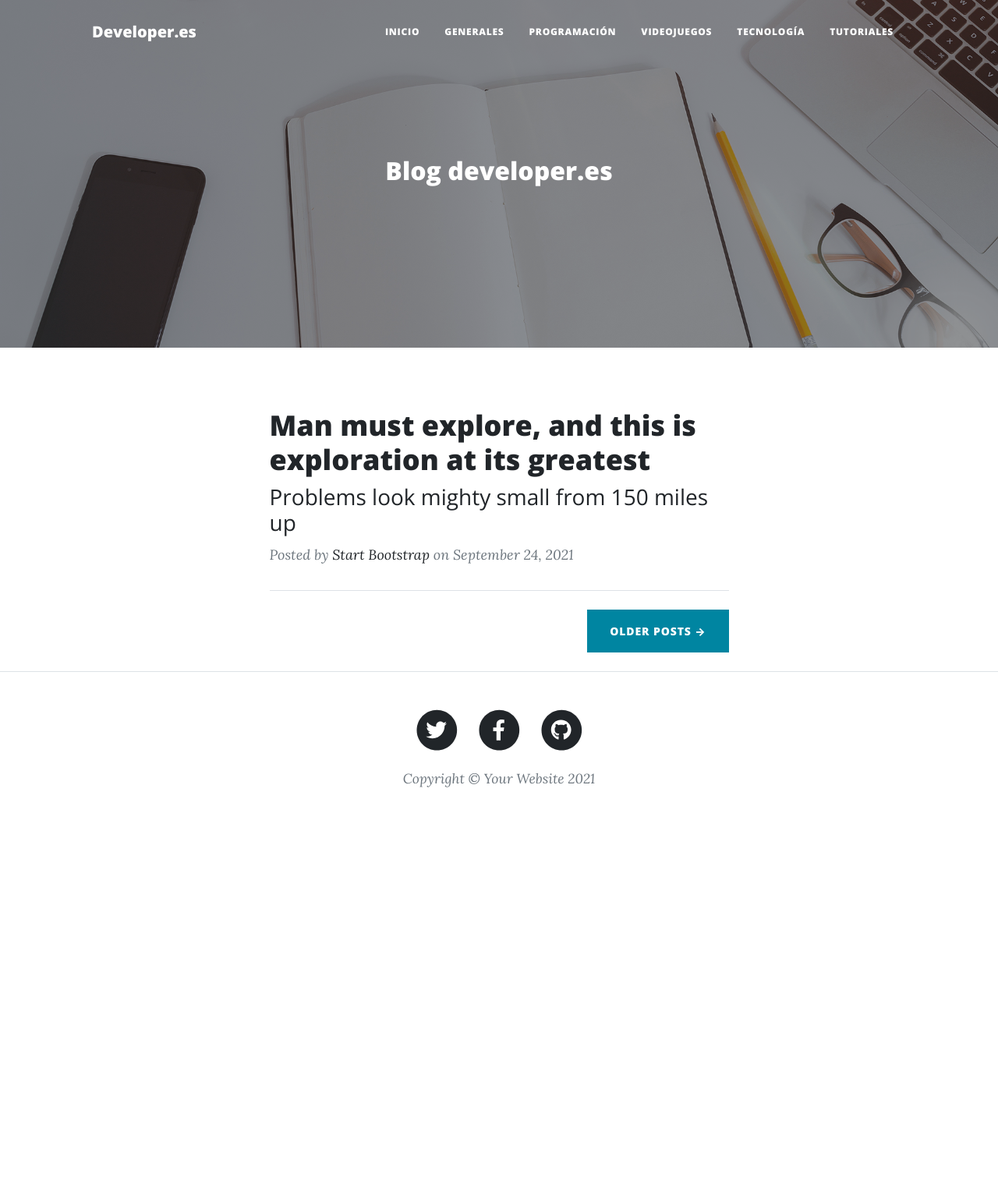
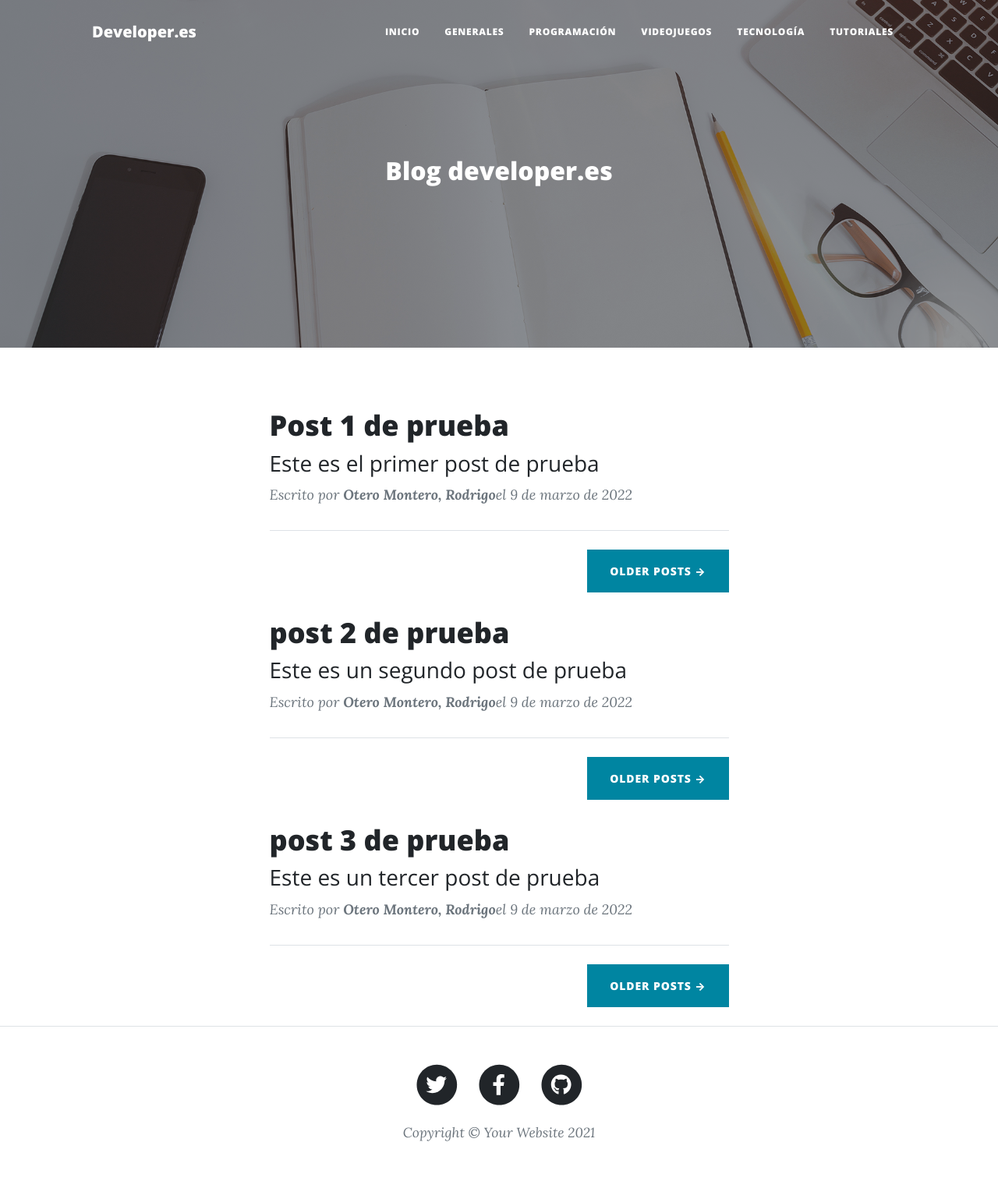
Before and after one commit to roterom/django_blog, a Django app: page / in a window 1280 px wide. Shown: the whole page at 78% size. Before the commit the page ends 1010 px from the top, so only its background shows below. Run offline with Django 4.2, Linux system fonts and the light colour scheme; data comes from the database, SQL or seed files in the repository; both versions use the stored data as it was after the commit; some libraries are stand-ins or nearby versions.

Commit message:
List post created

```diff
--- a/apps/blog/views.py
+++ b/apps/blog/views.py
@@ -1,21 +1,28 @@
 from django.shortcuts import render
-
+from .models import Post, Categoria
 # Create your views here.
 
 def home(request):
-    return render(request, 'index.html')
+    posts = Post.objects.filter(estado = True)
+    print (posts)
+    return render(request, 'index.html', {'posts': posts})
 
 def generales(request):
-    return render(request, 'generales.html')
+    posts = Post.objects.filter(estado=True, categoria=Categoria.objects.get(nombre='General'))
+    return render(request, 'generales.html', {'posts': posts})
 
 def programacion(request):
-    return render(request, 'programacion.html')
+    posts = Post.objects.filter(estado=True, categoria=Categoria.objects.get(nombre='Programación'))
+    return render(request, 'programacion.html', {'posts': posts})
 
 def tutoriales(request):
-    return render(request, 'tutoriales.html')
+    posts = Post.objects.filter(estado=True, categoria=Categoria.objects.get(nombre='Tutoriales'))
+    return render(request, 'tutoriales.html', {'posts': posts})
 
 def tecnologia(request):
-    return render(request, 'tecnologia.html')
+    posts = Post.objects.filter(estado=True, categoria=Categoria.objects.get(nombre='Tecnología'))
+    return render(request, 'tecnologia.html', {'posts': posts})
 
 def videojuegos(request):
-    return render(request, 'videojuegos.html')
+    posts = Post.objects.filter(estado=True, categoria=Categoria.objects.get(nombre='Videojuegos'))
+    return render(request, 'videojuegos.html', {'posts': posts})
--- a/templates/index.html
+++ b/templates/index.html
@@ -54,16 +54,18 @@
         <div class="container px-4 px-lg-5">
             <div class="row gx-4 gx-lg-5 justify-content-center">
                 <div class="col-md-10 col-lg-8 col-xl-7">
+                    {% if posts %}
+                        {% for post in posts %}
                             <!-- Post preview-->
                             <div class="post-preview">
                                 <a href="post.html">
-                            <h2 class="post-title">Man must explore, and this is exploration at its greatest</h2>
-                            <h3 class="post-subtitle">Problems look mighty small from 150 miles up</h3>
+                                    <h2 class="post-title">{{post.titulo}}</h2>
+                                    <h3 class="post-subtitle">{{post.descripcion}}</h3>
                                 </a>
                                 <p class="post-meta">
-                            Posted by
-                            <a href="#!">Start Bootstrap</a>
-                            on September 24, 2021
+                                    Escrito por
+                                    <strong>{{post.autor}}</strong>el
+                                    {{post.fecha_creacion}}
                                 </p>
                             </div>
                             <!-- Divider-->
@@ -71,6 +73,10 @@
                             <!-- Post preview-->
                             <!-- Pager-->
                             <div class="d-flex justify-content-end mb-4"><a class="btn btn-primary text-uppercase" href="#!">Older Posts →</a></div>
+                        {% endfor %}
+                    {% else %}
+                        <h1>No existen post registrados</h1>
+                    {% endif %}
                     </div>
             </div>
         </div>
```
Also changed, not shown: db.sqlite3. Lines whose indentation alone changed are shown as unchanged.
